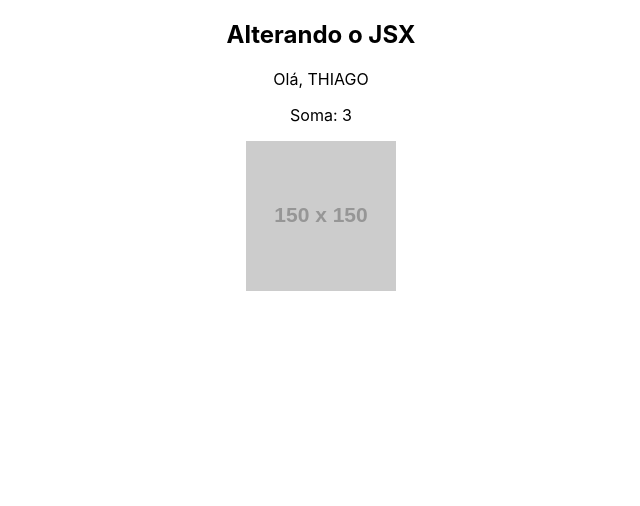
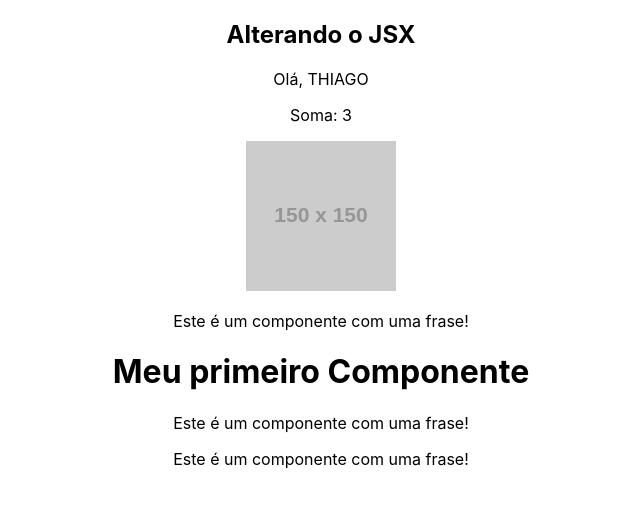
Before and after one commit to 1thiagoCRUZ/curso_react, a React (Create React App) app: page / in a window 1280 px wide. Shown: the top 506 px of the page, without its empty margins (319-959 px from the left). Built offline with nearby package versions, Linux system fonts and the light colour scheme.

Commit message:
Aula 4 - Componentes

```diff
--- a/src/App.js
+++ b/src/App.js
@@ -1,4 +1,5 @@
 import './App.css';
+import HelloWorld from './components/HelloWorld';
 
 function App() {
 
@@ -16,6 +17,7 @@
      <p>Olá, {newName}</p>
      <p>Soma: {sum(1,2)}</p> {/*Executando algumas funções do próprio JavaScript */}
     <img src={url} alt='Minha Imagem'/>
+    <HelloWorld/>
     </div>
   );
 }
--- /dev/null
+++ b/src/components/Frase.js
@@ -0,0 +1,10 @@
+function Frase() {
+
+    return (
+        <div>
+            <p>Este é um componente com uma frase!</p>
+        </div>
+    )
+}
+
+export default Frase
--- /dev/null
+++ b/src/components/HelloWorld.js
@@ -0,0 +1,17 @@
+import Frase from "./Frase"
+
+
+function HelloWorld() {
+
+    return (
+        <div>
+            <Frase/>
+            <h1>Meu primeiro Componente</h1>
+            {/* Exemplo de reutilização */}
+            <Frase/>
+            <Frase/>
+        </div>
+    )
+}
+
+export default HelloWorld
```
Also changed, not shown: 1 other file (tests, documents, lock files or other folders).
